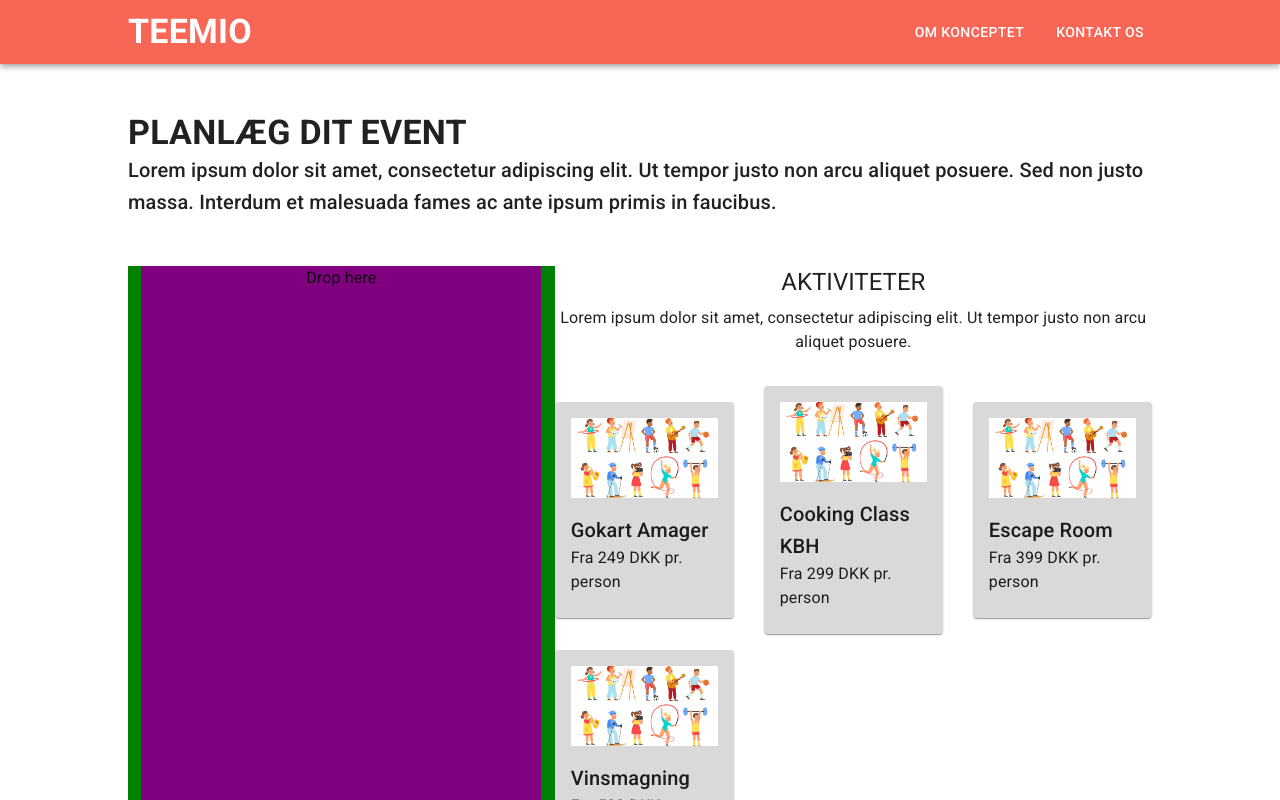
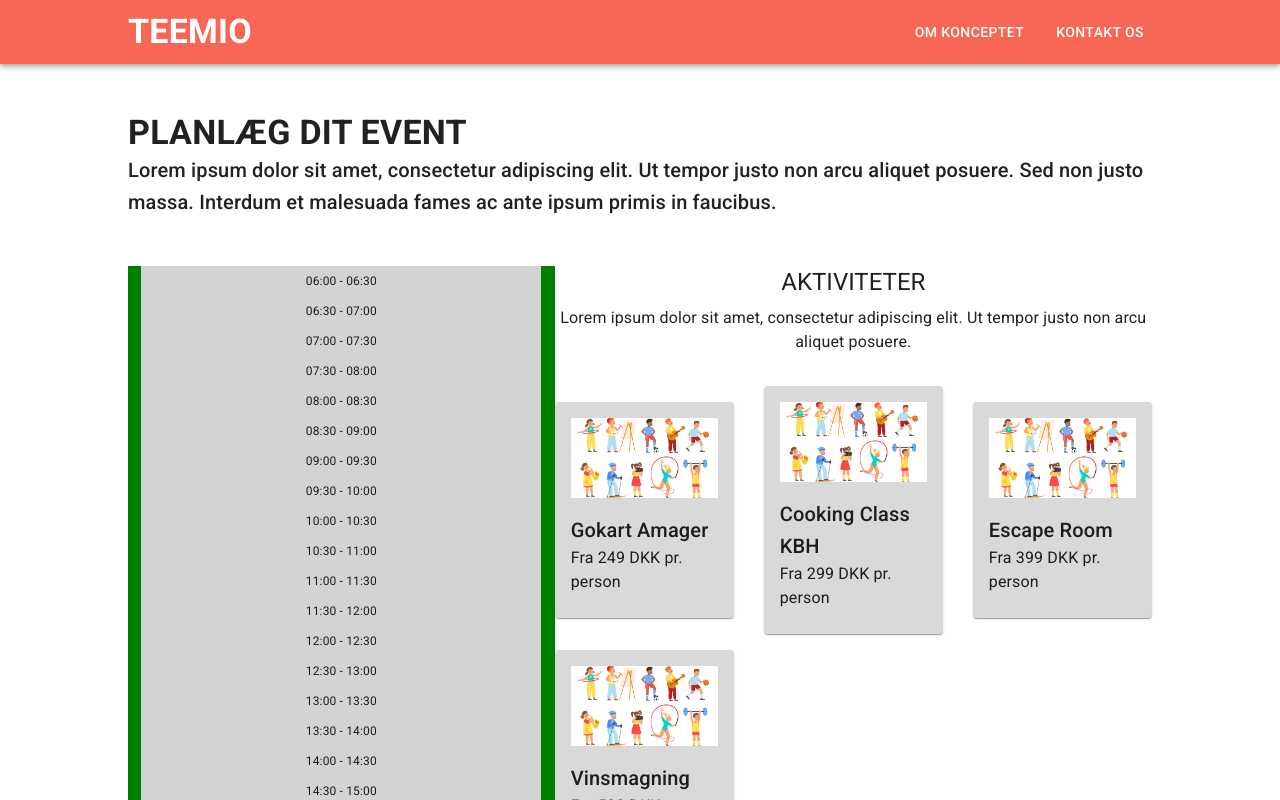
Before and after one commit to myteemio/frontend, a Next.js app: page /planlaeg in a window 1280 px wide. Shown: the top 800 px of the page. Built offline with nearby package versions, Linux system fonts and the light colour scheme.

Commit message:
idk things are hard :(

```diff
--- /dev/null
+++ b/src/app/planlaeg/page.module.css
@@ -0,0 +1,16 @@
+.droppablecontainer {
+  display: grid;
+  grid-template-columns: 1fr;
+  grid-template-rows: repeat(24, 1fr);
+  width: 100%;
+}
+
+.item {
+  background-color: lightgrey;
+  height: 30px;
+  box-sizing: border-box;
+  text-align: center;
+  margin: 0px;
+  font-size: 12px;
+  line-height: 30px;
+}
--- a/src/app/planlaeg/page.tsx
+++ b/src/app/planlaeg/page.tsx
@@ -13,6 +13,7 @@ import {
 import { createSnapModifier, restrictToWindowEdges } from '@dnd-kit/modifiers';
 import { Box, Grid, Typography } from '@mui/material';
 import { TransitionEvent, useState } from 'react';
+import styles from './page.module.css';
 
 export default function Planlaeg() {
   const allActivites = [
@@ -41,6 +42,46 @@ export default function Planlaeg() {
       top: '0px',
     },
   ];
+
+  const timeSlots = [
+    { from: '06:00', to: '06:30' },
+    { from: '06:30', to: '07:00' },
+    { from: '07:00', to: '07:30' },
+    { from: '07:30', to: '08:00' },
+    { from: '08:00', to: '08:30' },
+    { from: '08:30', to: '09:00' },
+    { from: '09:00', to: '09:30' },
+    { from: '09:30', to: '10:00' },
+    { from: '10:00', to: '10:30' },
+    { from: '10:30', to: '11:00' },
+    { from: '11:00', to: '11:30' },
+    { from: '11:30', to: '12:00' },
+    { from: '12:00', to: '12:30' },
+    { from: '12:30', to: '13:00' },
+    { from: '13:00', to: '13:30' },
+    { from: '13:30', to: '14:00' },
+    { from: '14:00', to: '14:30' },
+    { from: '14:30', to: '15:00' },
+    { from: '15:00', to: '15:30' },
+    { from: '15:30', to: '16:00' },
+    { from: '16:00', to: '16:30' },
+    { from: '16:30', to: '17:00' },
+    { from: '17:00', to: '17:30' },
+    { from: '17:30', to: '18:00' },
+    { from: '18:00', to: '18:30' },
+    { from: '18:30', to: '19:00' },
+    { from: '19:00', to: '19:30' },
+    { from: '19:30', to: '20:00' },
+    { from: '20:00', to: '20:30' },
+    { from: '20:30', to: '21:00' },
+    { from: '21:00', to: '21:30' },
+    { from: '21:30', to: '22:00' },
+    { from: '22:00', to: '22:30' },
+    { from: '22:30', to: '23:00' },
+    { from: '23:00', to: '23:30' },
+    { from: '23:30', to: '24:00' },
+  ];
+
   const [activities, setActivities] =
     useState<{ name: string; price: number; id: number; top: string }[]>(allActivites);
   const [addedActivities, setAddedActivities] = useState<{ name: string; price: number; id: number; top: string }[]>(
@@ -128,6 +169,8 @@ export default function Planlaeg() {
   function snapToGrid(args: any) {
     const { over, transform } = args;
 
+    console.log(args);
+
     return {
       ...transform,
       x: Math.ceil(transform.x / gridSize) * gridSize,
@@ -158,7 +201,6 @@ export default function Planlaeg() {
                       price={activity.price}
                       placeholder={false}
                       dropped={false}
-                      top={'0px'}
                     />
                   </Box>
                 );
@@ -186,25 +228,15 @@ export default function Planlaeg() {
               alignItems={'center'}
               sx={{ backgroundColor: 'green' }}
             >
-              <Box width={400} height={800} sx={{ background: 'purple' }} id="droppablecontainer">
+              <Box width={400} sx={{ background: 'purple' }} id="droppablecontainer">
                 <Droppable>
-                  {addedActivities.length > 0
-                    ? addedActivities.map((v, i) => {
-                        return (
-                          <Activity
-                            draggable={true}
-                            isDragged={true}
-                            key={i}
-                            id={v.id + 5000}
-                            title={v.name}
-                            price={v.price}
-                            placeholder={false}
-                            dropped={true}
-                            top={v.top}
-                          />
-                        );
-                      })
-                    : 'Drop here'}
+                  <Box className={styles.droppablecontainer}>
+                    {timeSlots.map((v, i) => (
+                      <Box className={styles.item} key={i}>
+                        {v.from} - {v.to}
+                      </Box>
+                    ))}
+                  </Box>
                 </Droppable>
               </Box>
             </Box>
@@ -237,7 +269,6 @@ export default function Planlaeg() {
                       price={v.price}
                       placeholder={activeId === v.id ? true : false}
                       dropped={false}
-                      top={'0px'}
                     />
                   );
                 })}
--- a/src/components/Activity.component.tsx
+++ b/src/components/Activity.component.tsx
@@ -10,7 +10,6 @@ export const Activity = ({
   isDragged,
   placeholder,
   dropped,
-  top,
 }: {
   draggable: boolean;
   title: string;
@@ -19,7 +18,6 @@ export const Activity = ({
   isDragged: boolean;
   placeholder: boolean;
   dropped: boolean;
-  top: string;
 }) => {
   const { attributes, listeners, setNodeRef, transform } = useDraggable({
     id: id,
@@ -31,7 +29,6 @@ export const Activity = ({
   };
 
   const cardStyle = {
-    marginTop: top,
     width: dropped ? '100%' : '30%',
     backgroundColor: '#d9d9d9',
     ...(draggable ? draggableStyle : {}),
--- a/src/components/Droppable.component.tsx
+++ b/src/components/Droppable.component.tsx
@@ -7,7 +7,6 @@ export function Droppable(props: any) {
   });
 
   const style = {
-    color: isOver ? 'lightgreen' : undefined,
     height: '100%',
     width: '100%',
     display: 'flex',
```
